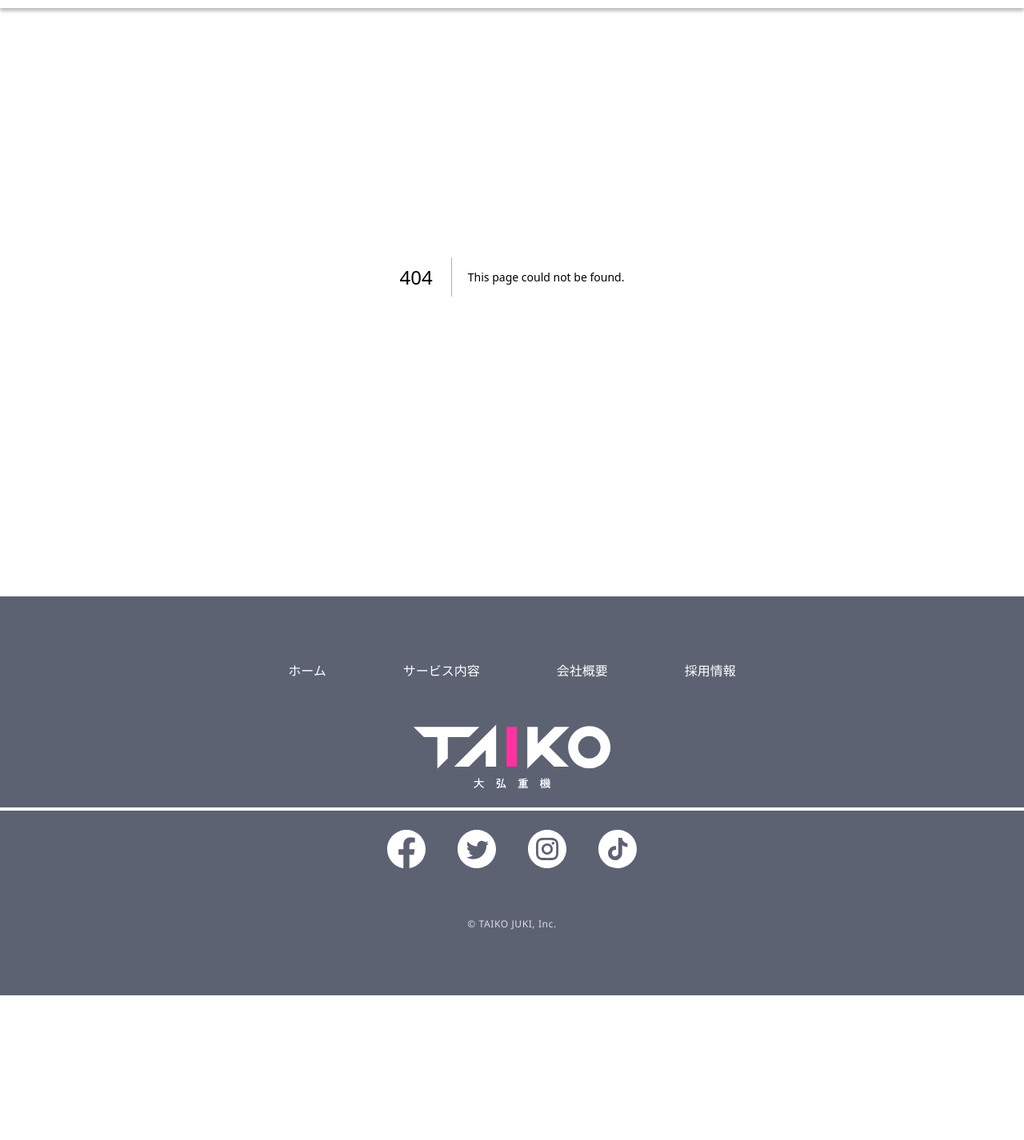
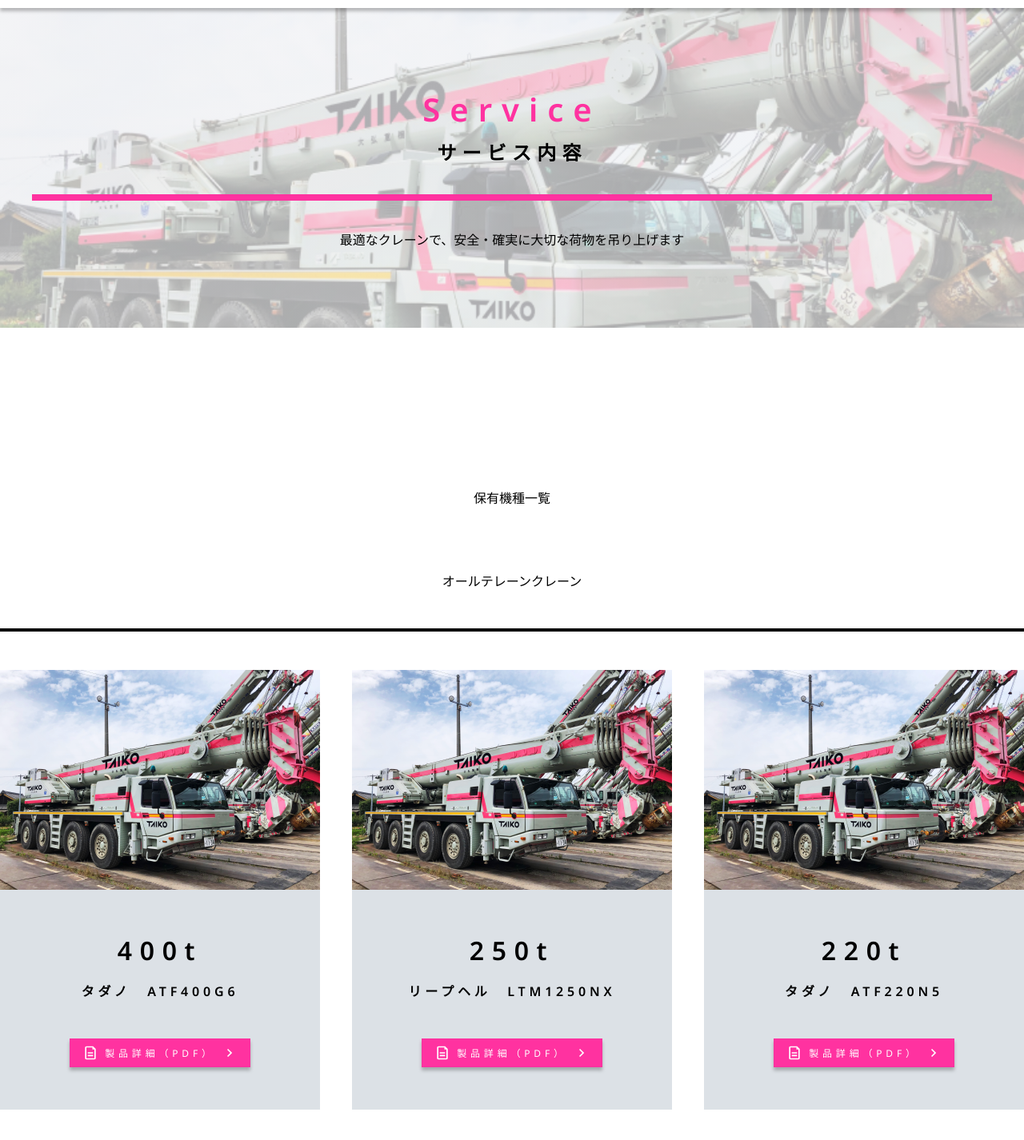
Before and after one commit to aravinthraaj/taiko-demo, a Next.js app: page /service in a window 1280 px wide. Before the commit this address had no page. Shown: the part 54-1480 px from the top of the page at 80% size. Before the commit the page ends 1299 px from the top, so only its background shows below. Built offline with nearby package versions, Linux system fonts and the light colour scheme.

Commit message:
feat: service page implemented

```diff
--- a/src/app/page.tsx
+++ b/src/app/page.tsx
@@ -1,7 +1,5 @@
 import styles from "./page.module.scss"
 import vehicleImage from "@Images/vehicle.png"
-import Footer from "@/components/atoms/Footer/Footer"
-import Header from "@/components/atoms/Header/Header"
 import HeroSection from "@/components/template/HeroSection/HeroSection"
 import StrengthSection from "@/components/template/StrengthSection/StrengthSection"
 import HomeSection from "@/components/template/HomeSection/HomeSection"
--- /dev/null
+++ b/src/app/service/page.tsx
@@ -0,0 +1,18 @@
+import ServiceSection from "@/components/template/ServiceSection/ServiceSection"
+import SubHeroSection from "@/components/template/SubHeroSection/SubHeroSection"
+import React from "react"
+
+const page = () => {
+  return (
+    <div>
+      <SubHeroSection
+        title="Service"
+        subtitle="サービス内容"
+        description="最適なクレーンで、安全・確実に大切な荷物を吊り上げます"
+      />
+      <ServiceSection />
+    </div>
+  )
+}
+
+export default page
--- /dev/null
+++ b/src/components/molecules/ModelList/ModelList.module.scss
@@ -0,0 +1,12 @@
+.modelListWrapper {
+  width: 100%;
+  font-family: $noto;
+
+  @include flex-center(column, 48px);
+  .modelList {
+    display: grid;
+    width: 1280px;
+    grid-template-columns: repeat(3, 400px);
+    gap: 40px;
+  }
+}
--- /dev/null
+++ b/src/components/molecules/ModelList/ModelList.tsx
@@ -0,0 +1,53 @@
+import React from "react"
+import styles from "./ModelList.module.scss"
+import Divider from "@/components/atoms/Divider/Divider"
+import vehicleImage from "@Images/vehicle.png"
+import Card from "@/components/atoms/Card/Card"
+
+const ModelList = () => {
+  const vehicleList = [
+    {
+      imageUrl: vehicleImage,
+      weight: "400t",
+      model: "タダノ　ATF400G6",
+      pdfUrl: "https://www.google.com/",
+    },
+    {
+      imageUrl: vehicleImage,
+      weight: "250t",
+      model: "リープヘル　LTM1250NX",
+      pdfUrl: "https://www.google.com/",
+    },
+    {
+      imageUrl: vehicleImage,
+      weight: "220t",
+      model: "タダノ　ATF220N5",
+      pdfUrl: "https://www.google.com/",
+    },
+    {
+      imageUrl: vehicleImage,
+      weight: "160t",
+      model: "リープヘル　LTM1160NX",
+      pdfUrl: "https://www.google.com/",
+    },
+    {
+      imageUrl: vehicleImage,
+      weight: "100t",
+      model: "タダノ　ATF100G4",
+      pdfUrl: "https://www.google.com/",
+    },
+  ]
+  return (
+    <div className={styles.modelListWrapper}>
+      <div className={styles.title}>オールテレーンクレーン</div>
+      <Divider />
+      <div className={styles.modelList}>
+        {vehicleList.map((vehicle, index) => (
+          <Card data={vehicle} key={index} />
+        ))}
+      </div>
+    </div>
+  )
+}
+
+export default ModelList
--- /dev/null
+++ b/src/components/template/ServiceSection/ServiceSection.module.scss
@@ -0,0 +1,18 @@
+.serviceSection {
+  padding: 200px 0px;
+  text-align: center;
+  width: 100%;
+  font-family: $noto;
+  @include flex-center(column);
+
+  .serviceSectionContainer {
+    width: 100%;
+    max-width: 1280px;
+    @include flex-center(column, 80px);
+    .notes {
+      font-size: $font-size-lg;
+      font-weight: $font-weight-regular;
+      letter-spacing: 1.2px;
+    }
+  }
+}
--- /dev/null
+++ b/src/components/template/ServiceSection/ServiceSection.tsx
@@ -0,0 +1,21 @@
+import React from "react"
+import styles from "./ServiceSection.module.scss"
+import ModelList from "@/components/molecules/ModelList/ModelList"
+
+const ServiceSection = () => {
+  return (
+    <div className={styles.serviceSection}>
+      <div className={styles.serviceSectionContainer}>
+        <div className={styles.title}>保有機種一覧</div>
+        <ModelList />
+        <ModelList />
+        <ModelList />
+        <div className={styles.notes}>
+          ※クレーン部材の運搬や組付・解体は、関連会社（株）大弘重機運輸を含め、グループ一体で行います
+        </div>
+      </div>
+    </div>
+  )
+}
+
+export default ServiceSection
--- /dev/null
+++ b/src/components/template/SubHeroSection/SubHeroSection.module.scss
@@ -0,0 +1,45 @@
+.subHeroSection {
+  height: 50vh;
+  position: relative;
+  margin-top: 64px;
+  // max-width: 1200px;
+  font-family: $noto;
+  text-align: center;
+
+  .overlay {
+    position: absolute;
+    height: 100%;
+    width: 100%;
+    color: white;
+    padding: 200px 0px;
+    @include flex-center(column);
+    background: linear-gradient(
+      0deg,
+      rgba(245, 245, 245, 0.7) 0%,
+      rgba(245, 245, 245, 0.7) 100%
+    );
+    .overlayContainer {
+      width: 1200px;
+      max-width: 1200px;
+      @include flex-center(column, 36px);
+      .titleWrapper {
+        @include flex-center(column, 8px);
+        .title {
+          font-size: $font-size-xxl;
+          font-weight: $font-weight-medium;
+          letter-spacing: 12px;
+          color: $color-pink;
+        }
+        .subTitle {
+          font-size: $font-size-lg;
+          font-weight: $font-weight-medium;
+          letter-spacing: 7.2px;
+          color: $color-black;
+        }
+      }
+      .description {
+        color: $color-black;
+      }
+    }
+  }
+}
--- /dev/null
+++ b/src/components/template/SubHeroSection/SubHeroSection.tsx
@@ -0,0 +1,41 @@
+import Image from "next/image"
+import React from "react"
+import vehicle from "@Images/vehicle.png"
+import styles from "./SubHeroSection.module.scss"
+import Divider from "@/components/atoms/Divider/Divider"
+
+interface SubHeroSectionProps {
+  title: string
+  subtitle: string
+  description: string
+}
+
+const SubHeroSection = ({
+  title,
+  subtitle,
+  description,
+}: SubHeroSectionProps) => {
+  return (
+    <div className={styles.subHeroSection}>
+      <Image
+        src={vehicle}
+        alt="background"
+        className={styles.heroimage}
+        fill
+        objectFit="cover"
+      />
+      <div className={styles.overlay}>
+        <div className={styles.overlayContainer}>
+          <div className={styles.titleWrapper}>
+            <div className={styles.title}>{title}</div>
+            <div className={styles.subTitle}>{subtitle}</div>
+          </div>
+          <Divider variant="pink" />
+          <div className={styles.description}>{description}</div>
+        </div>
+      </div>
+    </div>
+  )
+}
+
+export default SubHeroSection
```
